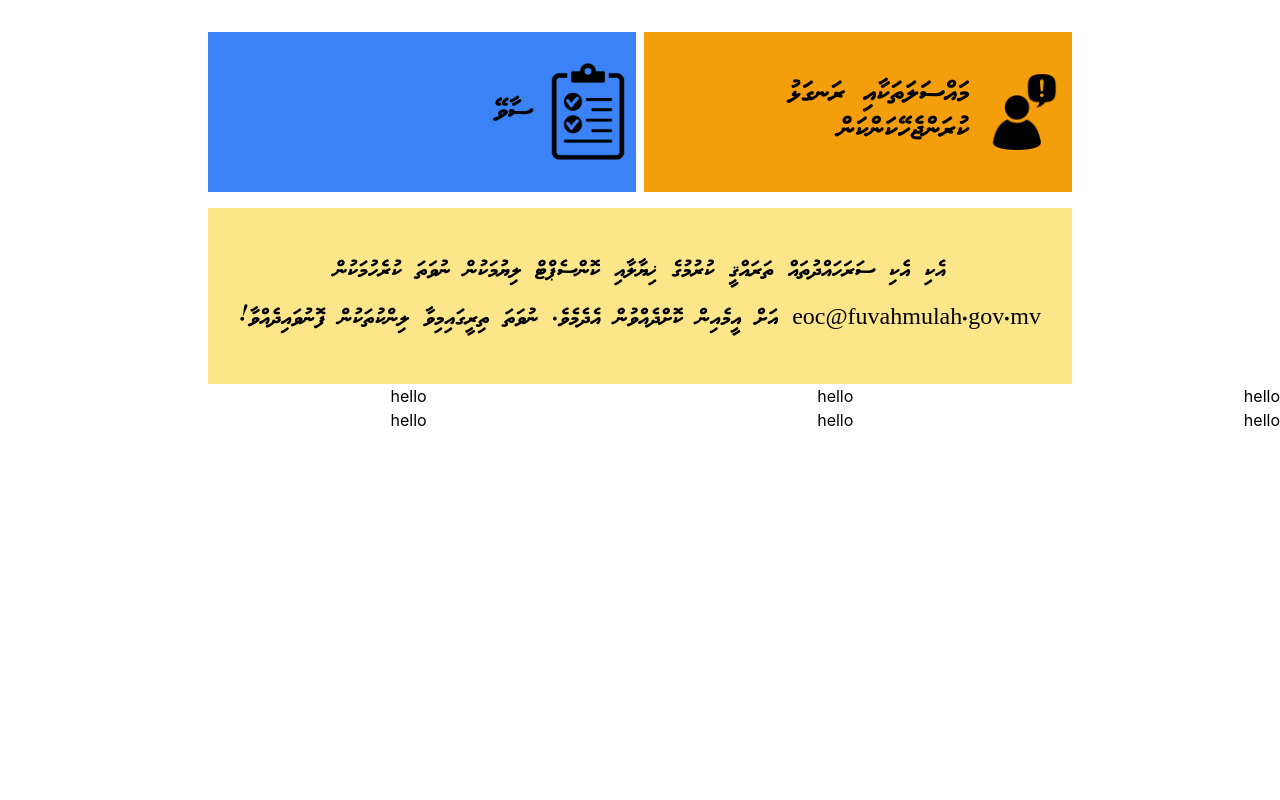
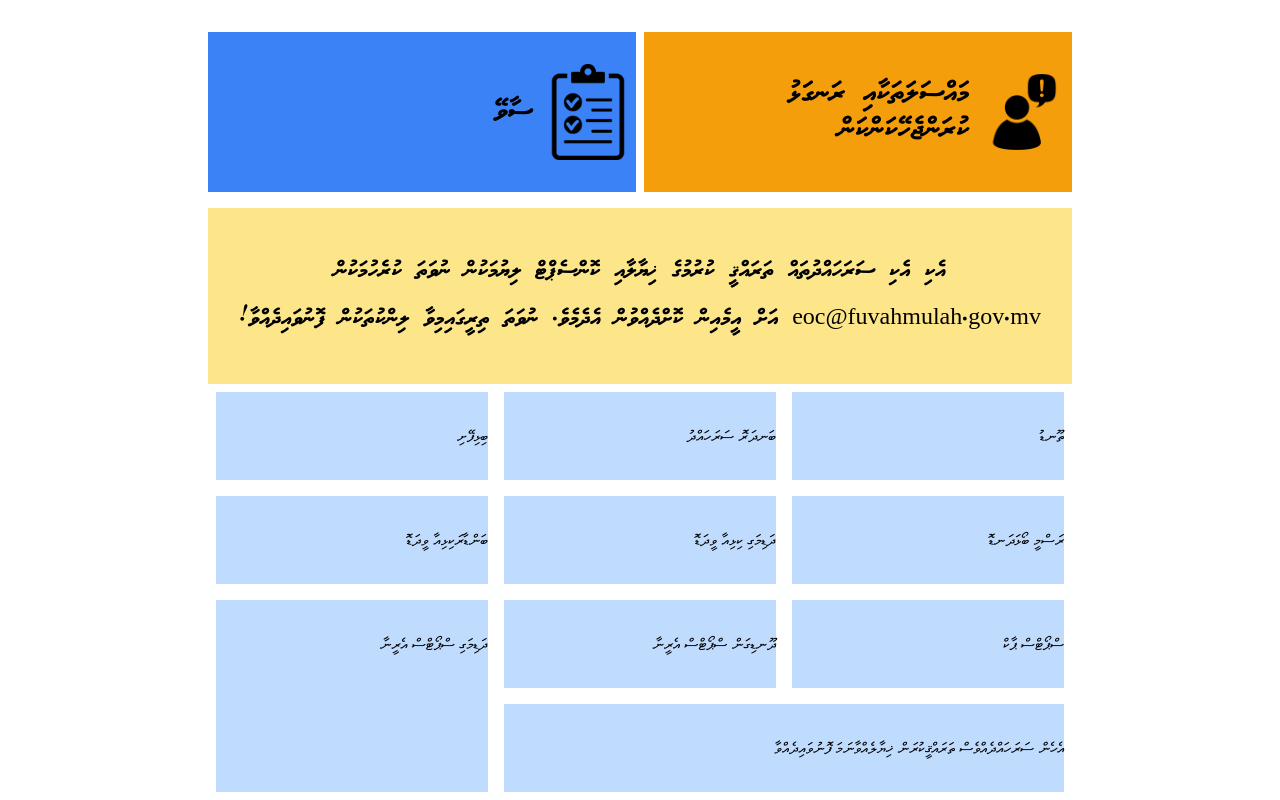
Before and after one commit to raanym/development, a React (Create React App) app: page / in a window 1280 px wide. Shown: the part 407-1207 px from the top of the page. Before the commit the page ends 1052 px from the top, so only its background shows below. Built offline with nearby package versions, Linux system fonts and the light colour scheme.

Commit message:
form content

```diff
--- a/src/components/FormContent.js
+++ b/src/components/FormContent.js
@@ -1,15 +1,34 @@
 const FormContent = () => {
 
-  return (
-    <div className='grid grid-cols-3'>
-      <div>hello</div>
-      <div>hello</div>
-      <div>hello</div>
-      <div>hello</div>
-      <div>hello</div>
-      <div>hello</div>
-    </div>
-  )
+  const formContent = [
+    { title: 'ތޫނޑު' },
+    { title: 'ބަނދަރޮ ސަރަހައްދު' },
+    { title: 'ބިޅިފޭށި' },
+    { title: 'ރަސްމީ ބޯޅަދަނޑޮ' },
+    { title: 'ދަޑިމަގި ކިޅިއާ ވީދަޑޮ' },
+    { title: 'ބަންޑާރަކިޅިއާ ވީދަޑޮ' },
+    { title: 'ސްޕޯޓްސް ޕާކް' },
+    { title: 'ދޫނޑިގަން ސްޕޯޓްސް އެރީނާ' },
+    { title: 'ދަޑިމަގި ސްޕޯޓްސް އެރީނާ' },
+    { title: 'އެހެން ސަރަހައްދެއްވެސް ތަރައްޤީކުރަން ޚިޔާލެއްވާނަމަ ފޮނުވައިދެއްވާ' }
+  ]
+
+  if (formContent[0])
+
+    return (
+      <div className='sm:px-52 px-4 sm:grid sm:grid-cols-3'>
+        {formContent.map((content, i) => {
+          if ((formContent.length - 1) === i) {
+            return <a href='' className='py-8 bg-blue-200 m-2 sm:col-span-2'>{content.title}</a>
+          } else if ((formContent.length - 2) === i) {
+            return <a href='' className='py-8 bg-blue-200 m-2 sm:row-span-2'>{content.title}</a>
+          } else {
+            return <a href='' className='py-8 bg-blue-200 m-2' > {content.title}</a>
+          }
+
+        })}
+      </div >
+    )
 }
 
 export default FormContent;
--- a/src/components/MassalaSurvey.js
+++ b/src/components/MassalaSurvey.js
@@ -12,7 +12,7 @@ const MassalaSurvey = () => {
         </a>
 
         <a href='#' className='flex items-center bg-blue-500 h-40 hover:bg-blue-400 transition duration-500 ease-in-out'>
-          <Survey className='w-24 ml-2' /> ސާވޭ
+          <Survey className='w-24 h-24 ml-2' /> ސާވޭ
         </a>
       </div>
 
```
